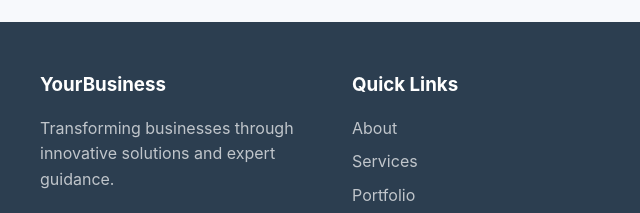
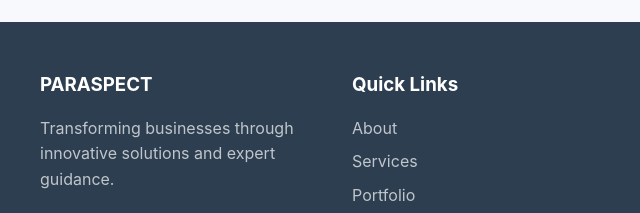
Before and after one commit to Codenamepritam/parasp-ws2, a plain HTML site: page index.html in a window 1280 px wide. Shown: the part 4428-4641 px from the top of the page, 0-640 px from the left. Drawn offline with Linux system fonts and the light colour scheme.

Commit message:
Update index.html

```diff
--- a/index.html
+++ b/index.html
@@ -806,7 +806,7 @@
     <footer>
         <div class="footer-content">
             <div class="footer-section">
-                <h3>YourBusiness</h3>
+                <h3>PARASPECT</h3>
                 <p>Transforming businesses through innovative solutions and expert guidance.</p>
             </div>
             <div class="footer-section">
```
